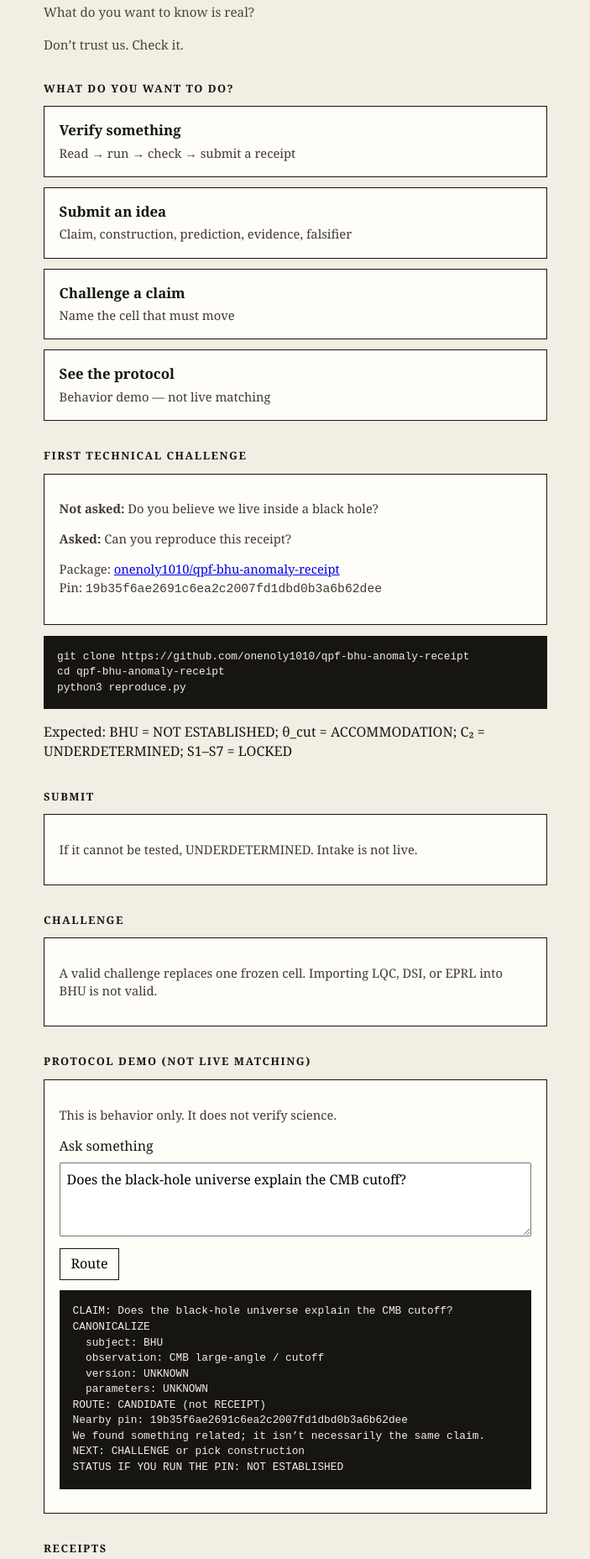
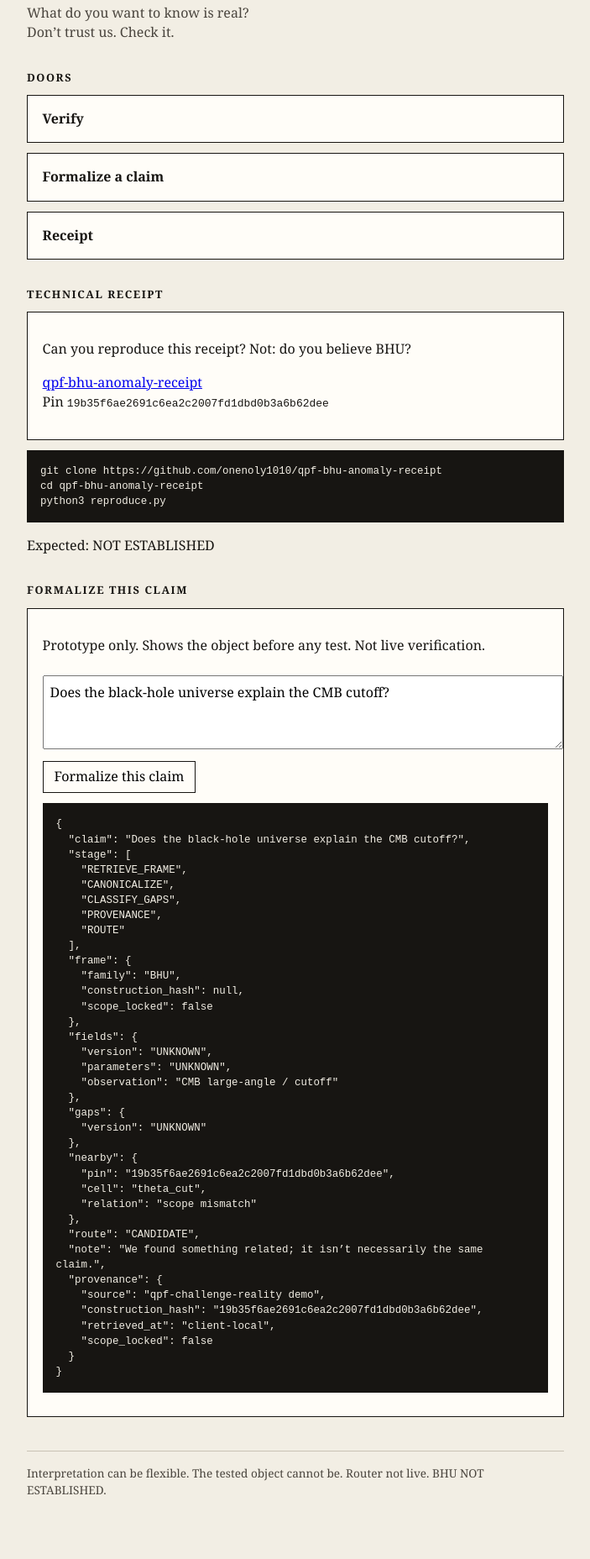
Before and after one commit to onenoly1010/qpf-challenge-reality, a plain HTML site: page index.html in a window 1280 px wide. Shown: the part 83-1939 px from the top of the page at 84% size, without its empty margins (288-991 px from the left). Drawn offline with Linux system fonts and the light colour scheme.

Commit message:
Formalize this claim: retrieve, classify gaps, attach provenance.

```diff
--- a/index.html
+++ b/index.html
@@ -1,103 +1,75 @@
 <!DOCTYPE html>
 <html lang="en">
 <head>
-  <meta charset="utf-8" />
-  <meta name="viewport" content="width=device-width, initial-scale=1" />
+<meta charset="utf-8"/>
+<meta name="viewport" content="width=device-width, initial-scale=1"/>
 <title>QPF — Challenge Reality</title>
 <style>
-    :root { --paper: #f2eee4; --ink: #171512; --rule: #c9c2b4; }
-    * { box-sizing: border-box; }
-    body { margin: 0; font-family: Georgia, serif; background: var(--paper); color: var(--ink); line-height: 1.45; }
-    main { max-width: 40rem; margin: 0 auto; padding: 2.5rem 1.25rem 4rem; }
-    h1 { font-size: 1.35rem; font-weight: 600; margin: 0 0 0.25rem; }
-    .sub { color: #4a453e; font-size: 0.95rem; margin-bottom: 1rem; }
-    h2 { font-size: 0.8rem; letter-spacing: 0.12em; text-transform: uppercase; margin: 2rem 0 0.75rem; }
-    .doors { display: grid; gap: 0.75rem; }
-    a.door, .card { display: block; border: 1px solid var(--ink); padding: 1rem 1.1rem; text-decoration: none; color: inherit; background: #fffdf8; }
-    a.door:hover { background: #ebe6da; }
-    .door b { display: block; font-size: 1.05rem; margin-bottom: 0.2rem; }
-    .door span, .card p { font-size: 0.92rem; color: #3f3a34; }
-    pre { background: #171512; color: #f2eee4; padding: 1rem; overflow-x: auto; font-size: 0.8rem; }
-    ul { padding-left: 1.2rem; }
-    footer { margin-top: 2.5rem; font-size: 0.85rem; color: #4a453e; border-top: 1px solid var(--rule); padding-top: 1rem; }
-    textarea, button { font: inherit; }
-    button { padding: 0.4rem 0.8rem; border: 1px solid #171512; background: #fffdf8; cursor: pointer; }
-    textarea { width: 100%; margin: 0.5rem 0; padding: 0.5rem; }
+:root{--paper:#f2eee4;--ink:#171512;--rule:#c9c2b4}
+body{margin:0;font-family:Georgia,serif;background:var(--paper);color:var(--ink);line-height:1.45}
+main{max-width:40rem;margin:0 auto;padding:2.5rem 1.25rem 4rem}
+h1{font-size:1.35rem;margin:0 0 .25rem}
+.sub{color:#4a453e;margin-bottom:1rem}
+h2{font-size:.8rem;letter-spacing:.12em;text-transform:uppercase;margin:2rem 0 .75rem}
+.doors{display:grid;gap:.75rem}
+a.door,.card{display:block;border:1px solid var(--ink);padding:1rem 1.1rem;text-decoration:none;color:inherit;background:#fffdf8}
+pre{background:#171512;color:#f2eee4;padding:1rem;overflow-x:auto;font-size:.78rem;white-space:pre-wrap}
+button,textarea{font:inherit}button{padding:.4rem .8rem;border:1px solid #171512;background:#fffdf8;cursor:pointer}
+textarea{width:100%;margin:.5rem 0;padding:.5rem}
+footer{margin-top:2.5rem;font-size:.85rem;color:#4a453e;border-top:1px solid var(--rule);padding-top:1rem}
 </style>
 </head>
 <body>
 <main>
 <h1>QPF — Challenge Reality</h1>
-  <p class="sub">What do you want to know is real?</p>
-  <p class="sub">Don’t trust us. Check it.</p>
-  <h2>What do you want to do?</h2>
+<p class="sub">What do you want to know is real?<br>Don’t trust us. Check it.</p>
+<h2>Doors</h2>
 <div class="doors">
-    <a class="door" href="#verify"><b>Verify something</b><span>Read → run → check → submit a receipt</span></a>
-    <a class="door" href="#submit"><b>Submit an idea</b><span>Claim, construction, prediction, evidence, falsifier</span></a>
-    <a class="door" href="#challenge"><b>Challenge a claim</b><span>Name the cell that must move</span></a>
-    <a class="door" href="#demo"><b>See the protocol</b><span>Behavior demo — not live matching</span></a>
+<a class="door" href="#verify"><b>Verify</b></a>
+<a class="door" href="#demo"><b>Formalize a claim</b></a>
+<a class="door" href="https://github.com/onenoly1010/qpf-bhu-anomaly-receipt"><b>Receipt</b></a>
 </div>
-  <h2 id="verify">First technical challenge</h2>
+<h2 id="verify">Technical receipt</h2>
 <div class="card">
-    <p><b>Not asked:</b> Do you believe we live inside a black hole?</p>
-    <p><b>Asked:</b> Can you reproduce this receipt?</p>
-    <p>Package: <a href="https://github.com/onenoly1010/qpf-bhu-anomaly-receipt">onenoly1010/qpf-bhu-anomaly-receipt</a><br>Pin: <code>19b35f6ae2691c6ea2c2007fd1dbd0b3a6b62dee</code></p>
+<p>Can you reproduce this receipt? Not: do you believe BHU?</p>
+<p><a href="https://github.com/onenoly1010/qpf-bhu-anomaly-receipt">qpf-bhu-anomaly-receipt</a><br>Pin <code>19b35f6ae2691c6ea2c2007fd1dbd0b3a6b62dee</code></p>
 </div>
 <pre>git clone https://github.com/onenoly1010/qpf-bhu-anomaly-receipt
 cd qpf-bhu-anomaly-receipt
 python3 reproduce.py</pre>
-  <p>Expected: BHU = NOT ESTABLISHED; θ_cut = ACCOMMODATION; C₂ = UNDERDETERMINED; S1–S7 = LOCKED</p>
-  <h2 id="submit">Submit</h2>
-  <div class="card"><p>If it cannot be tested, UNDERDETERMINED. Intake is not live.</p></div>
-  <h2 id="challenge">Challenge</h2>
-  <div class="card"><p>A valid challenge replaces one frozen cell. Importing LQC, DSI, or EPRL into BHU is not valid.</p></div>
-  <h2 id="demo">Protocol demo (not live matching)</h2>
+<p>Expected: NOT ESTABLISHED</p>
+<h2 id="demo">Formalize this claim</h2>
 <div class="card">
-    <p>This is behavior only. It does not verify science.</p>
-    <label for="q">Ask something</label>
+<p>Prototype only. Shows the object before any test. Not live verification.</p>
 <textarea id="q" rows="3">Does the black-hole universe explain the CMB cutoff?</textarea>
-    <button type="button" id="go">Route</button>
+<button type="button" id="go">Formalize this claim</button>
 <pre id="out"></pre>
 </div>
-  <h2 id="receipts">Receipts</h2>
-  <div class="card"><p>BHU anomaly v1 — NOT ESTABLISHED. Independent reproduction: not claimed.</p></div>
-  <footer>QPF rewards the quality of the verification work, not which side wins.</footer>
+<footer>Interpretation can be flexible. The tested object cannot be. Router not live. BHU NOT ESTABLISHED.</footer>
 </main>
 <script>
-(function () {
-  var q = document.getElementById("q");
-  var out = document.getElementById("out");
-  var go = document.getElementById("go");
-  function route(text) {
-    var t = (text || "").toLowerCase();
-    var bhu = /black.?hole|bhu|gazta/.test(t);
-    var cmb = /cmb|cutoff|quadrupole|correlation/.test(t);
-    if (bhu && cmb) {
-      return [
-        "CLAIM: " + text.trim(),
-        "CANONICALIZE",
-        "  subject: BHU",
-        "  observation: CMB large-angle / cutoff",
-        "  version: UNKNOWN",
-        "  parameters: UNKNOWN",
-        "ROUTE: CANDIDATE (not RECEIPT)",
-        "Nearby pin: 19b35f6ae2691c6ea2c2007fd1dbd0b3a6b62dee",
-        "We found something related; it isn’t necessarily the same claim.",
-        "NEXT: CHALLENGE or pick construction",
-        "STATUS IF YOU RUN THE PIN: NOT ESTABLISHED"
-      ].join("\n");
+(function(){
+var PIN="19b35f6ae2691c6ea2c2007fd1dbd0b3a6b62dee";
+var q=document.getElementById("q"),out=document.getElementById("out");
+function formalize(raw){
+ raw=(raw||"").trim();
+ var t=raw.toLowerCase();
+ var bhu=/black.?hole|bhu|gazta/.test(t);
+ var cmb=/cmb|cutoff|quadrupole|correlation/.test(t);
+ var spec=/spectrum|n_s|scalar perturbation|p_r|primordial/.test(t);
+ var o={claim:raw,stage:["RETRIEVE_FRAME","CANONICALIZE","CLASSIFY_GAPS","PROVENANCE","ROUTE"],
+  frame:{family:bhu?"BHU":"UNKNOWN",construction_hash:null,scope_locked:false},
+  fields:{version:"UNKNOWN",parameters:"UNKNOWN",observation:cmb?"CMB large-angle / cutoff":spec?"primordial spectrum":"UNKNOWN"},
+  gaps:{},nearby:null,route:"CHALLENGE",note:"No value invented. Keyword demo."};
+ if(bhu&&spec){o.gaps.P_R="ABSENT";o.gaps.S1_S7="LOCKED";o.nearby={pin:PIN,relation:"same family, different test"};o.route="UNDERDETERMINED / cannot execute this test";o.note="ABSENT is not unfalsifiable. This test cannot run.";}
+ else if(bhu&&cmb){o.gaps.version="UNKNOWN";o.nearby={pin:PIN,cell:"theta_cut",relation:"scope mismatch"};o.route="CANDIDATE";o.note="We found something related; it isn\u2019t necessarily the same claim.";}
+ else if(bhu){o.gaps.version="UNKNOWN";o.nearby={pin:PIN,relation:"family only"};o.route="CANDIDATE";o.note="We found something related; it isn\u2019t necessarily the same claim.";}
+ else {o.gaps.scope="UNKNOWN";o.route="DRAFT / CHALLENGE";}
+ o.provenance={source:"qpf-challenge-reality demo",construction_hash:o.nearby?o.nearby.pin:null,retrieved_at:"client-local",scope_locked:false};
+ return JSON.stringify(o,null,2);
 }
-    if (bhu) {
-      return ["CLAIM: " + text.trim(), "version: UNKNOWN", "ROUTE: CANDIDATE / CHALLENGE",
-        "We found something related; it isn’t necessarily the same claim."].join("\n");
-    }
-    return ["CLAIM: " + text.trim(), "scope: UNKNOWN", "ROUTE: DRAFT → CHALLENGE or UNDERDETERMINED",
-      "UNKNOWN is data. Nothing was inferred."].join("\n");
-  }
-  function run() { out.textContent = route(q.value); }
-  go.addEventListener("click", run);
-  run();
+function run(){out.textContent=formalize(q.value);}
+document.getElementById("go").addEventListener("click",run);run();
 })();
 </script>
-</body>
-</html>
+</body></html>
```
Lines whose indentation alone changed are shown as unchanged.
